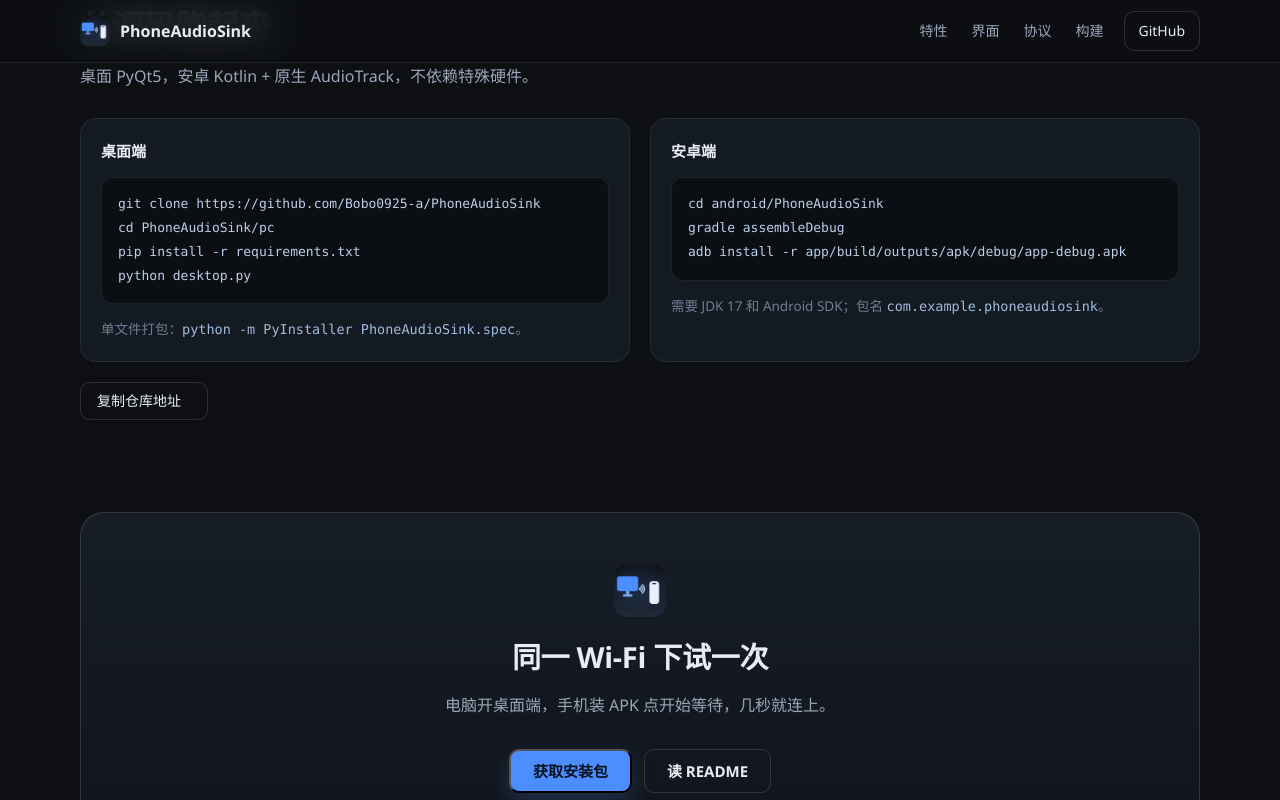
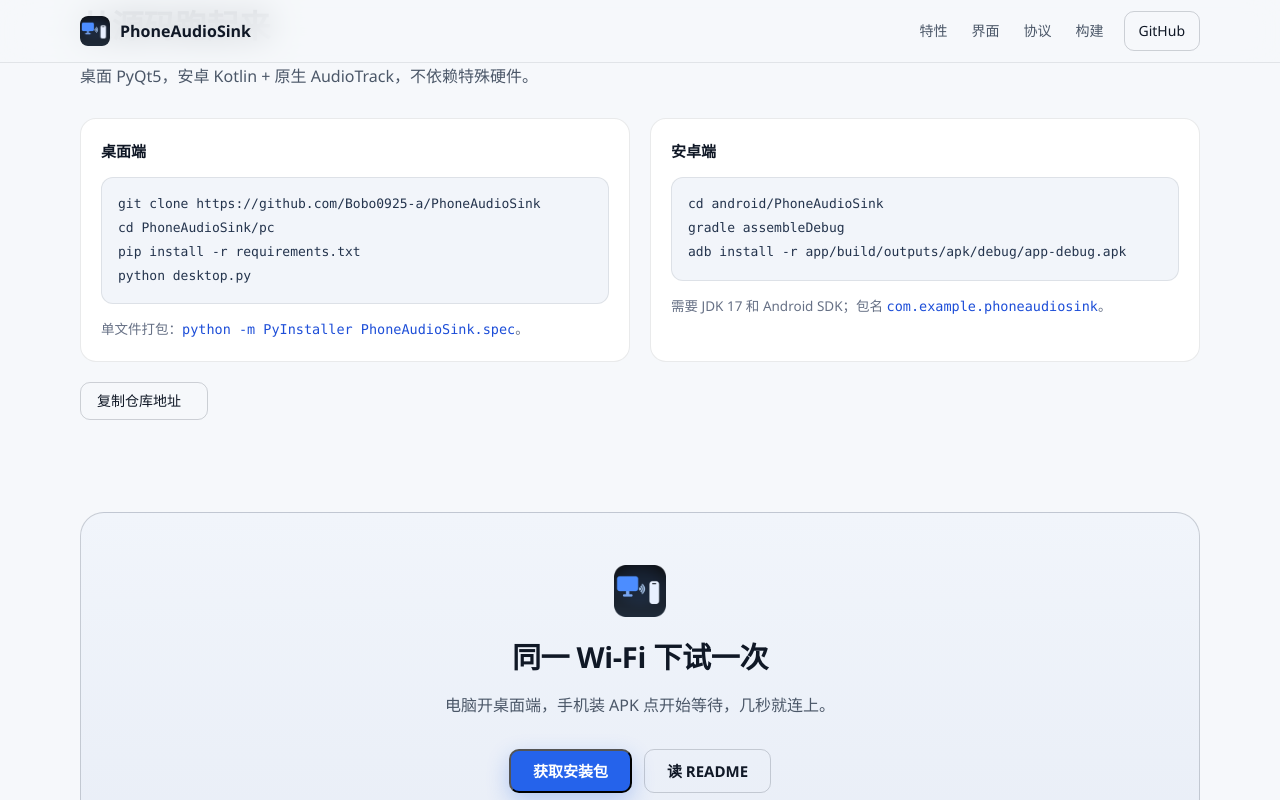
Before and after one commit to Bobo0925-a/PhoneAudioSink, a plain HTML site: page docs/index.html in a window 1280 px wide. Both pictures are taken after a click on the button "复制仓库地址". Shown: the part 3068-3868 px from the top of the page. Drawn offline with Linux system fonts and the light colour scheme.

Commit message:
docs: 增加浅色主题，深浅跟随系统；水波纹覆盖全部按钮与链接

```diff
--- a/docs/index.html
+++ b/docs/index.html
@@ -5,14 +5,18 @@
 <meta name="viewport" content="width=device-width, initial-scale=1">
 <title>PhoneAudioSink · 电脑出声，手机接着</title>
 <meta name="description" content="PC 采集 Windows 系统声音，Opus 编码后经局域网推到安卓播放。开源 MIT。">
-<meta name="theme-color" content="#0d0f13">
+<meta name="color-scheme" content="dark light">
+<meta name="theme-color" content="#0d0f13" media="(prefers-color-scheme: dark)">
+<meta name="theme-color" content="#f6f8fb" media="(prefers-color-scheme: light)">
 <meta property="og:title" content="PhoneAudioSink · 电脑出声，手机接着">
 <meta property="og:description" content="Windows 系统声音经 Opus 实时编码，局域网直推安卓播放。">
 <meta property="og:image" content="https://bobo0925-a.github.io/PhoneAudioSink/assets/icon.png">
 <meta property="og:type" content="website">
 <link rel="icon" href="https://bobo0925-a.github.io/PhoneAudioSink/favicon.png">
 <style>
+/* 默认深色；系统为浅色时下面 @media 里整套变量切换 */
 :root {
+  color-scheme: dark;
   --bg: #0d0f13;
   --surface: #141a22;
   --line: rgba(255, 255, 255, 0.08);
@@ -22,6 +26,65 @@
   --muted-2: #6f7e94;
   --accent: #4c8dff;
   --accent-soft: rgba(76, 141, 255, 0.14);
+
+  --nav-bg: rgba(13, 15, 19, 0.82);
+  --nav-bg-scrolled: rgba(13, 15, 19, 0.94);
+  --nav-shadow: 0 6px 24px rgba(0, 0, 0, 0.35);
+  --hero-grad: linear-gradient(180deg, #11151b 0%, var(--bg) 76%);
+  --cta-grad: linear-gradient(180deg, #161d26 0%, #11151b 100%);
+  --skeleton-mid: #1d2530;
+  --code-bg: #0b0e12;
+  --code-text: #bcd0ea;
+  --code-inline: #9fbbdd;
+  --spec-strong: #cfe0ff;
+  --icon-stroke: #a9c6ff;
+  --primary-fg: #06121f;
+  --primary-hover: #5f99ff;
+  --primary-shadow: 0 8px 22px rgba(76, 141, 255, 0.22);
+  --frame-filter: drop-shadow(0 30px 60px rgba(0, 0, 0, 0.55));
+  --mask: rgba(0, 0, 0, 0.62);
+  --panel-shadow: 0 30px 70px rgba(0, 0, 0, 0.55);
+  --card-hover: rgba(76, 141, 255, 0.32);
+  --dl-card-hover: rgba(76, 141, 255, 0.4);
+  --ripple: rgba(255, 255, 255, 0.24);
+  --ripple-primary: rgba(255, 255, 255, 0.3);
+}
+
+@media (prefers-color-scheme: light) {
+  :root {
+    color-scheme: light;
+    --bg: #f6f8fb;
+    --surface: #ffffff;
+    --line: rgba(16, 24, 40, 0.09);
+    --line-strong: rgba(16, 24, 40, 0.18);
+    --text: #101826;
+    --muted: #4b5768;
+    --muted-2: #667085;
+    --accent: #2563eb;
+    --accent-soft: rgba(37, 99, 235, 0.09);
+
+    --nav-bg: rgba(246, 248, 251, 0.82);
+    --nav-bg-scrolled: rgba(246, 248, 251, 0.95);
+    --nav-shadow: 0 6px 20px rgba(16, 24, 40, 0.1);
+    --hero-grad: linear-gradient(180deg, #eef2f9 0%, var(--bg) 76%);
+    --cta-grad: linear-gradient(180deg, #f1f5fb 0%, #e9eef7 100%);
+    --skeleton-mid: #e3e8f1;
+    --code-bg: #f2f5fa;
+    --code-text: #24344d;
+    --code-inline: #1d4ed8;
+    --spec-strong: #1c3f72;
+    --icon-stroke: #2f6fe0;
+    --primary-fg: #ffffff;
+    --primary-hover: #1d4ed8;
+    --primary-shadow: 0 8px 22px rgba(37, 99, 235, 0.28);
+    --frame-filter: drop-shadow(0 24px 48px rgba(16, 24, 40, 0.16));
+    --mask: rgba(16, 24, 40, 0.45);
+    --panel-shadow: 0 30px 70px rgba(16, 24, 40, 0.18);
+    --card-hover: rgba(37, 99, 235, 0.35);
+    --dl-card-hover: rgba(37, 99, 235, 0.45);
+    --ripple: rgba(16, 24, 40, 0.14);
+    --ripple-primary: rgba(255, 255, 255, 0.42);
+  }
 }
 
 * { box-sizing: border-box; }
@@ -50,7 +113,7 @@ a { color: inherit; text-decoration: none; }
   position: sticky;
   top: 0;
   z-index: 20;
-  background: rgba(13, 15, 19, 0.82);
+  background: var(--nav-bg);
   backdrop-filter: blur(16px);
   border-bottom: 1px solid var(--line);
 }
@@ -72,6 +135,8 @@ a { color: inherit; text-decoration: none; }
 .nav-links a:hover { color: var(--text); }
 
 .nav-cta {
+  display: inline-flex;
+  align-items: center;
   border: 1px solid var(--line-strong);
   border-radius: 10px;
   padding: 7px 14px;
@@ -83,7 +148,7 @@ a { color: inherit; text-decoration: none; }
 /* Hero */
 .hero {
   padding: 84px 0 52px;
-  background: linear-gradient(180deg, #11151b 0%, var(--bg) 76%);
+  background: var(--hero-grad);
 }
 
 .eyebrow {
@@ -122,8 +187,8 @@ h1 {
 }
 .btn:active { transform: scale(0.97); }
 
-.btn.primary { background: var(--accent); color: #06121f; box-shadow: 0 8px 22px rgba(76, 141, 255, 0.22); }
-.btn.primary:hover { background: #5f99ff; }
+.btn.primary { background: var(--accent); color: var(--primary-fg); box-shadow: var(--primary-shadow); }
+.btn.primary:hover { background: var(--primary-hover); }
 .btn.ghost { border: 1px solid var(--line-strong); color: var(--text); }
 .btn.ghost:hover { border-color: var(--accent); }
 
@@ -139,7 +204,7 @@ h1 {
 
 .frame {
   border-radius: 24px;
-  filter: drop-shadow(0 30px 60px rgba(0, 0, 0, 0.55));
+  filter: var(--frame-filter);
 }
 
 figure { margin: 0; }
@@ -161,7 +226,7 @@ figcaption { margin: 14px 2px 0; color: var(--muted-2); font-size: 13px; }
   position: absolute;
   inset: 0;
   border-radius: inherit;
-  background: linear-gradient(100deg, var(--surface) 40%, #1d2530 50%, var(--surface) 60%);
+  background: linear-gradient(100deg, var(--surface) 40%, var(--skeleton-mid) 50%, var(--surface) 60%);
   background-size: 200% 100%;
   animation: shimmer 1.3s linear infinite;
 }
@@ -180,20 +245,21 @@ figcaption { margin: 14px 2px 0; color: var(--muted-2); font-size: 13px; }
   .media img { transition: none; }
 }
 
-/* 水波纹点击反馈 */
-.btn, .nav-cta, .copy-btn, .dl-card, .dl-close, .dl-gh, .nav-links a { position: relative; overflow: hidden; }
+/* 水波纹点击反馈：所有按钮与链接（JS 统一挂 .rip-host） */
+.rip-host { position: relative; overflow: hidden; }
 .ripple {
   position: absolute;
   border-radius: 50%;
   transform: scale(0);
-  opacity: 0.24;
-  background: rgba(255, 255, 255, 0.24);
+  opacity: 1;
+  background: var(--ripple);
   pointer-events: none;
   animation: ripple 480ms ease-out forwards;
 }
-.btn.primary .ripple { background: rgba(255, 255, 255, 0.3); }
+.btn.primary .ripple { background: var(--ripple-primary); }
 @keyframes ripple {
-  to { transform: scale(1); opacity: 0; }
+  from { transform: scale(0); opacity: 1; }
+  to   { transform: scale(1); opacity: 0; }
 }
 
 /* Hero 分批入场（仅在 body.anim-on 下初始隐藏，保证无 JS 时内容可见） */
@@ -215,8 +281,8 @@ figcaption { margin: 14px 2px 0; color: var(--muted-2); font-size: 13px; }
 /* 导航滚动后加深 */
 .nav { transition: background 300ms ease-out, box-shadow 300ms ease-out, border-color 300ms ease-out; }
 body.scrolled .nav {
-  background: rgba(13, 15, 19, 0.94);
-  box-shadow: 0 6px 24px rgba(0, 0, 0, 0.35);
+  background: var(--nav-bg-scrolled);
+  box-shadow: var(--nav-shadow);
 }
 
 .note { margin: 18px 2px 0; color: var(--muted-2); font-size: 13px; }
@@ -241,7 +307,7 @@ h2 { margin: 0; font-size: clamp(25px, 2.8vw, 32px); font-weight: 620; letter-sp
   padding: 22px;
   transition: border-color 120ms ease-out;
 }
-.card:hover { border-color: rgba(76, 141, 255, 0.32); }
+.card:hover { border-color: var(--card-hover); }
 
 .ico {
   width: 40px; height: 40px;
@@ -250,7 +316,7 @@ h2 { margin: 0; font-size: clamp(25px, 2.8vw, 32px); font-weight: 620; letter-sp
   background: var(--accent-soft);
   margin-bottom: 16px;
 }
-.ico svg { width: 21px; height: 21px; stroke: #a9c6ff; stroke-width: 1.6; fill: none; }
+.ico svg { width: 21px; height: 21px; stroke: var(--icon-stroke); stroke-width: 1.6; fill: none; }
 
 .card h3 { margin: 0 0 8px; font-size: 16px; font-weight: 600; }
 .card p { margin: 0; color: var(--muted); font-size: 14.5px; }
@@ -270,7 +336,7 @@ h2 { margin: 0; font-size: clamp(25px, 2.8vw, 32px); font-weight: 620; letter-sp
 }
 .spec-row:last-child { border-bottom: 0; }
 .spec-row span { color: var(--muted-2); }
-.spec-row b { font-weight: 500; color: #cfe0ff; word-break: break-word; }
+.spec-row b { font-weight: 500; color: var(--spec-strong); word-break: break-word; }
 
 /* 构建 */
 .code-grid { display: grid; grid-template-columns: repeat(2, minmax(0, 1fr)); gap: 20px; }
@@ -287,15 +353,15 @@ pre {
   margin: 0;
   padding: 15px 16px;
   border-radius: 12px;
-  background: #0b0e12;
+  background: var(--code-bg);
   border: 1px solid var(--line);
   overflow-x: auto;
   font-size: 13px;
   line-height: 1.75;
 }
-code { font-family: "Cascadia Code", "Consolas", ui-monospace, monospace; color: #bcd0ea; }
+code { font-family: "Cascadia Code", "Consolas", ui-monospace, monospace; color: var(--code-text); }
 .code-card p { margin: 14px 0 0; color: var(--muted-2); font-size: 13.5px; }
-.code-card p code { color: #9fbbdd; }
+.code-card p code { color: var(--code-inline); }
 
 .copy-btn {
   margin-top: 20px;
@@ -334,7 +400,7 @@ code { font-family: "Cascadia Code", "Consolas", ui-monospace, monospace; color:
 .dl-mask {
   position: absolute;
   inset: 0;
-  background: rgba(0, 0, 0, 0.62);
+  background: var(--mask);
   backdrop-filter: blur(6px);
 }
 
@@ -345,7 +411,7 @@ code { font-family: "Cascadia Code", "Consolas", ui-monospace, monospace; color:
   border: 1px solid var(--line-strong);
   border-radius: 24px;
   padding: 28px 24px 22px;
-  box-shadow: 0 30px 70px rgba(0, 0, 0, 0.55);
+  box-shadow: var(--panel-shadow);
   opacity: 0;
   transform: translateY(12px) scale(0.96);
   transition: opacity 200ms ease-out, transform 200ms ease-out;
@@ -388,7 +454,7 @@ code { font-family: "Cascadia Code", "Consolas", ui-monospace, monospace; color:
   background: var(--bg);
   transition: border-color 120ms ease-out, background 120ms ease-out;
 }
-.dl-card:hover { border-color: rgba(76, 141, 255, 0.4); background: var(--accent-soft); }
+.dl-card:hover { border-color: var(--dl-card-hover); background: var(--accent-soft); }
 
 .dl-card .dl-ico {
   width: 42px; height: 42px;
@@ -396,7 +462,7 @@ code { font-family: "Cascadia Code", "Consolas", ui-monospace, monospace; color:
   display: grid; place-items: center;
   background: var(--accent-soft);
 }
-.dl-card .dl-ico svg { width: 22px; height: 22px; stroke: #a9c6ff; stroke-width: 1.6; fill: none; }
+.dl-card .dl-ico svg { width: 22px; height: 22px; stroke: var(--icon-stroke); stroke-width: 1.6; fill: none; }
 .dl-card h4 { margin: 0; font-size: 15.5px; font-weight: 600; }
 .dl-card p { margin: 4px 0 0; color: var(--muted-2); font-size: 12.5px; line-height: 1.5; }
 .dl-card .dl-code { margin-top: 6px; color: var(--accent); font-weight: 600; }
@@ -439,7 +505,7 @@ code { font-family: "Cascadia Code", "Consolas", ui-monospace, monospace; color:
   padding: 52px 28px;
   border: 1px solid var(--line-strong);
   border-radius: 24px;
-  background: linear-gradient(180deg, #161d26 0%, #11151b 100%);
+  background: var(--cta-grad);
 }
 .cta-panel img { margin: 0 auto 16px; }
 .cta-panel h2 { font-size: clamp(23px, 2.4vw, 29px); }
@@ -750,10 +816,14 @@ adb install -r app/build/outputs/apk/debug/app-debug.apk</code></pre>
   window.addEventListener("scroll", onScroll, { passive: true });
   onScroll();
 
-  // 水波纹：从触点向外扩散，结束后移除
-  var RIPPLE_SEL = ".btn, .nav-cta, .copy-btn, .dl-card, .dl-close, .dl-gh, .nav-links a";
+  // 水波纹：所有按钮和链接一律挂载，从触点向外扩散，结束后移除
+  var hosts = document.querySelectorAll("button, a[href], [role='button']");
+  Array.prototype.forEach.call(hosts, function (el) {
+    el.classList.add("rip-host");
+  });
+
   document.addEventListener("click", function (e) {
-    var target = e.target.closest ? e.target.closest(RIPPLE_SEL) : null;
+    var target = e.target.closest ? e.target.closest(".rip-host") : null;
     if (!target) return;
     var rect = target.getBoundingClientRect();
     var size = Math.max(rect.width, rect.height) * 2;
@@ -793,7 +863,7 @@ adb install -r app/build/outputs/apk/debug/app-debug.apk</code></pre>
 
   function flash(msg, ok) {
     state.textContent = msg;
-    state.style.color = ok ? "#4c8dff" : "#e07070";
+    state.style.color = ok ? "" : "#d64545";
     btn.disabled = true;
     clearTimeout(resetTimer);
     resetTimer = setTimeout(function () {
```
